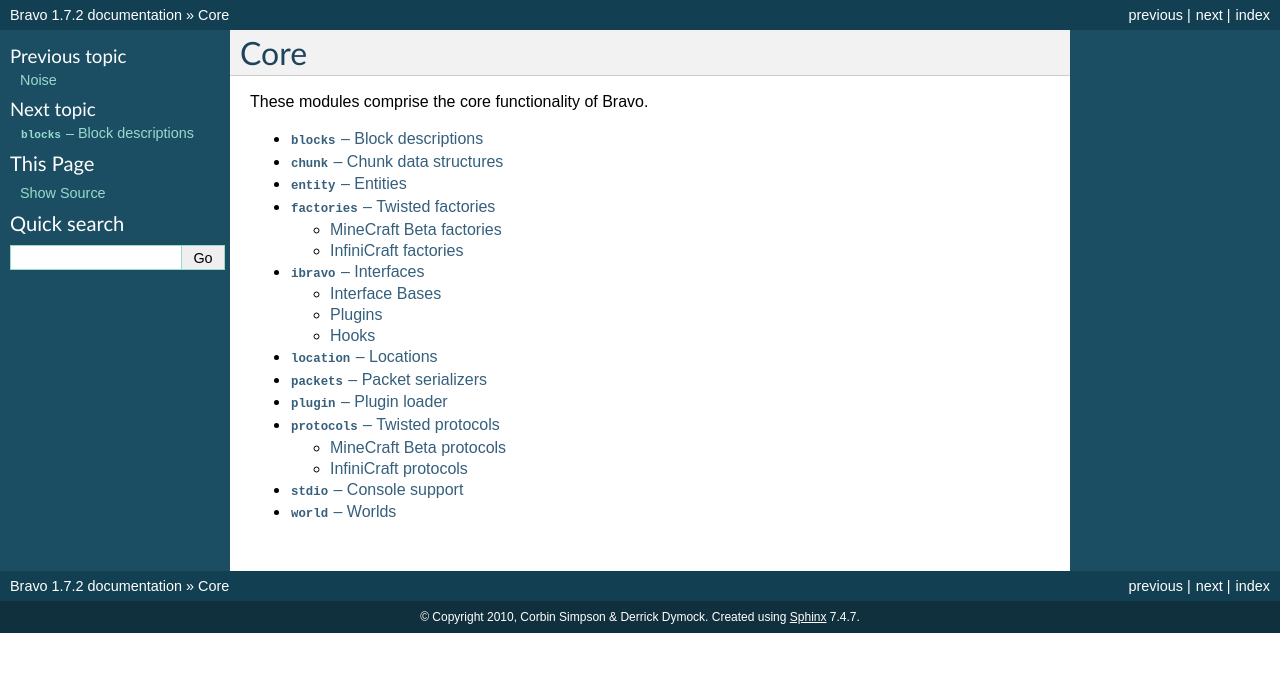
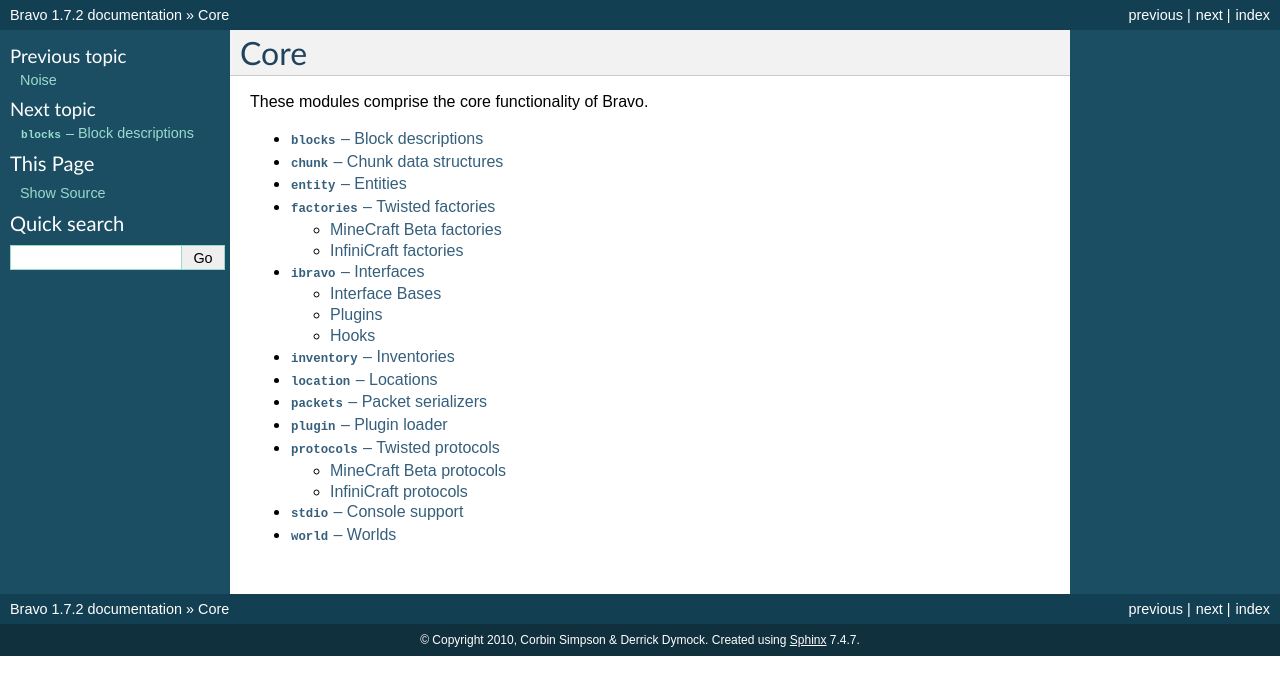
Before and after one commit to bravoserver/bravo, a Sphinx documentation site: the page built from docs/core.rst, in a window 1280 px wide. Shown: the top 695 px of the page. Built offline with Sphinx 7.4.7, drawn with Linux system fonts in a browser that asks for light colours; formulas are drawn with MathJax 3.

Commit message:
docs: Document inventory module.

```diff
--- a/docs/core.rst
+++ b/docs/core.rst
@@ -11,6 +11,7 @@
    entity
    factory
    ibravo
+   inventory
    location
    packets
    plugin
--- /dev/null
+++ b/docs/inventory.rst
@@ -0,0 +1,5 @@
+============================
+``inventory`` -- Inventories
+============================
+
+.. automodule:: bravo.inventory
```
